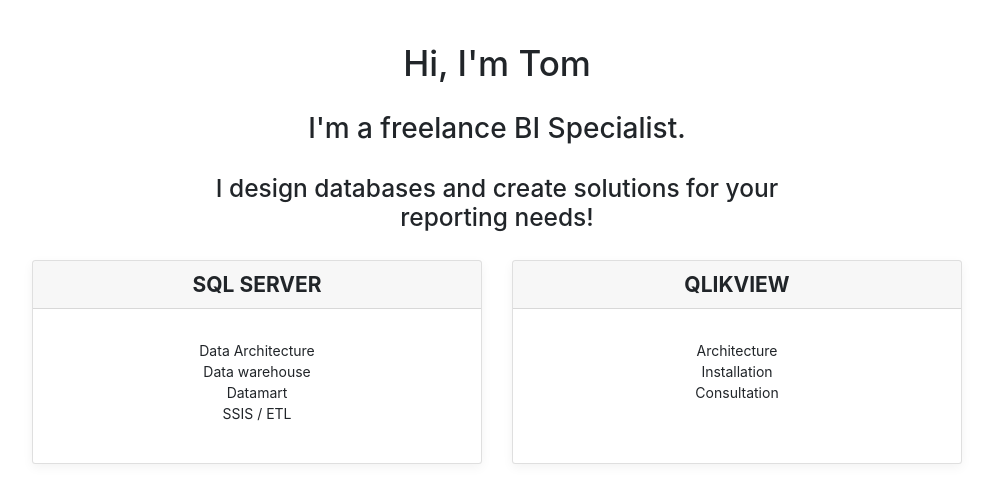
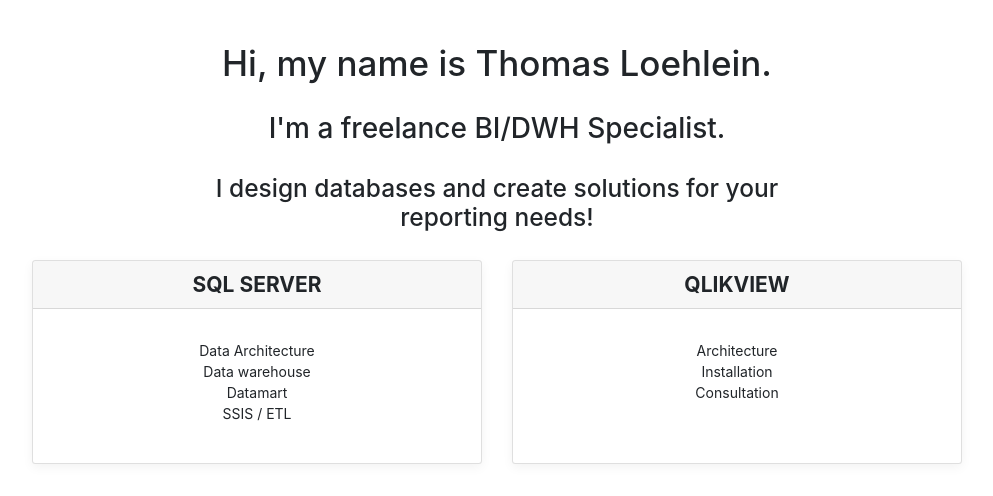
Before and after one commit to tloehlein/tloehlein.github.io, a plain HTML site: page index.html in a window 1280 px wide. Shown: the top 496 px of the page, without its empty margins (143-1136 px from the left). Drawn offline with nearby package versions, Linux system fonts and the light colour scheme.

Commit message:
Update index.html

```diff
--- a/index.html
+++ b/index.html
@@ -20,8 +20,8 @@
 <body>
 	<div class="text-center">
 		<div class="desc-header px-3 py-3 pt-md-5 pb-md-4 mx-auto text-center">
-			<h1>Hi, I'm Tom</h1><br>
-			<h2>I'm a freelance BI Specialist.</h2><br>
+			<h1>Hi, my name is Thomas Loehlein.</h1><br>
+			<h2>I'm a freelance BI/DWH Specialist.</h2><br>
 			<h3>I design databases and create solutions for your reporting needs!</h3>
 		</div>
 
```
